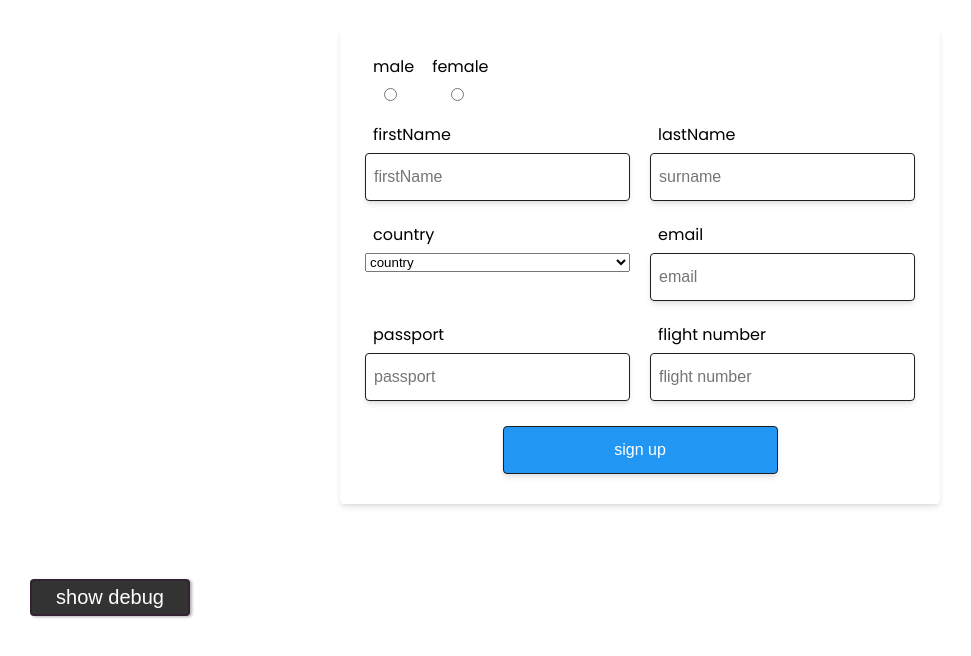
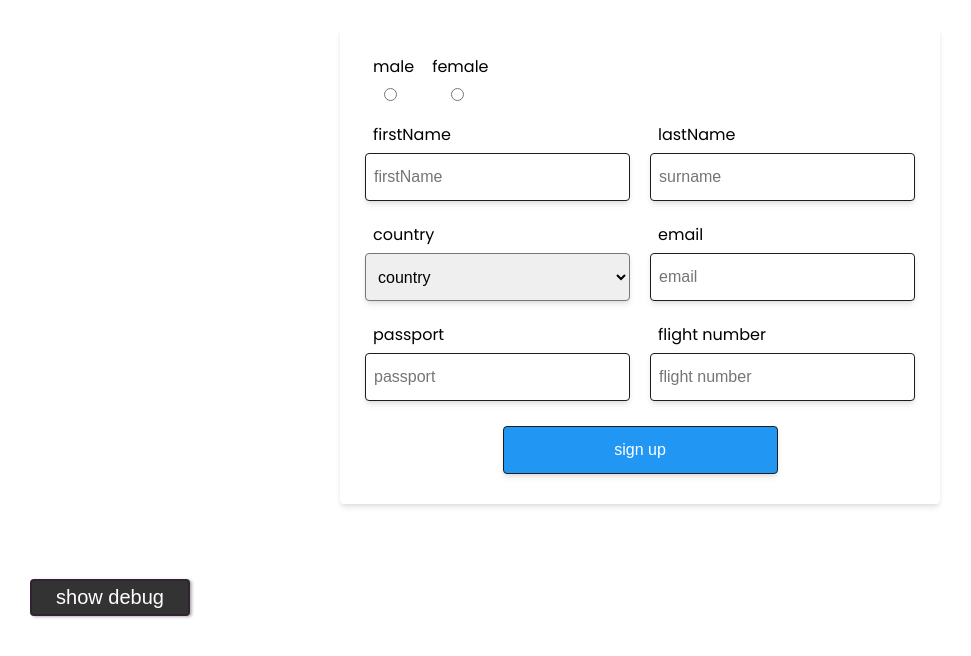
Before and after one commit to masiucd/React-form-validation, a React (Create React App) app: page / in a window 1280 px wide. Shown: the part 134-790 px from the top of the page, without its empty margins (0-971 px from the left). Built offline with nearby package versions, Linux system fonts and the light colour scheme.

Commit message:
feat: handle errors

```diff
--- a/src/components/form/form.tsx
+++ b/src/components/form/form.tsx
@@ -2,7 +2,7 @@ import styled from "@emotion/styled"
 import { Debug } from "../debug"
 import { css } from "@emotion/css"
 import { useForm } from "../../hooks/form"
-import { emailRe } from "../../utils/helpers"
+import { emailRe, sleep } from "../../utils/helpers"
 import { useCallback } from "react"
 
 const StyledForm = styled.form`
@@ -75,7 +75,20 @@ const Input = styled.input`
   padding: 0 0.8rem;
 `
 
-const Select = styled.select``
+const Select = styled.select`
+  box-shadow: var(--shadow-md);
+  height: 4.8rem;
+  font-size: 1.6rem;
+  outline: 0;
+  border-radius: var(--border-radius-lv-3);
+  transition: var(--transition-1);
+  &:focus {
+    box-shadow: var(--shadow-xl);
+    transform: scale(1.03);
+  }
+
+  padding: 0 0.8rem;
+`
 
 const FormGroup = styled.div`
   &:first-of-type {
@@ -135,11 +148,19 @@ const validate = (values: FormValues) => {
   if ((values.gender as string).length < 0) {
     errors["gender"] = "please provide a gender"
   }
-  if ((values.flightNumber as string).length < 0) {
-    errors["flightNumber"] = "please provide a gender"
+  if ((values.passport as string).length < 8) {
+    errors["passport"] = "please provide your passport"
+  }
+  if ((values.flightNumber as string).length < 5) {
+    errors["flightNumber"] = "please provide a real flight number"
   }
 
   return errors
+}
+
+const onSubmit = async (values: FormValues) => {
+  await sleep(500)
+  alert(JSON.stringify(values, null, 4))
 }
 
 const Form = () => {
@@ -150,13 +171,11 @@ const Form = () => {
       email: "",
       gender: "",
       country: "",
-      password: "",
+      passport: "",
       flightNumber: "",
     } as FormValues,
     validate: useCallback(validate, []),
-    onSubmit: (values: FormValues) => {
-      console.log("yooo")
-    },
+    onSubmit,
   })
 
   const { handleChange, handleBlur, handleSubmit, values, errors, touched } = form
@@ -270,6 +289,7 @@ const Form = () => {
             <Input
               type="number"
               id="passport"
+              name="passport"
               placeholder="passport"
               onChange={handleChange}
               onBlur={handleBlur}
--- a/src/hooks/form.tsx
+++ b/src/hooks/form.tsx
@@ -109,7 +109,13 @@ const useForm = ({ values, validate, onSubmit }: UserFormProps) => {
     }
   }
 
-  return { handleChange, handleBlur, handleSubmit, ...state }
+  const getFieldsProps = (fieldName: string) => ({
+    value: state.values[fieldName],
+    onChange: handleChange,
+    onBlur: handleBlur,
+  })
+
+  return { handleChange, handleBlur, handleSubmit, getFieldsProps, ...state }
 }
 
 export { useForm }
--- a/src/utils/helpers.ts
+++ b/src/utils/helpers.ts
@@ -26,3 +26,5 @@ export function setNestedObjectValues(
 
   return response
 }
+
+export const sleep = (ms: number) => new Promise(r => setTimeout(r, ms))
```
Also changed, not shown: 1 other file (tests, documents, lock files or other folders).
